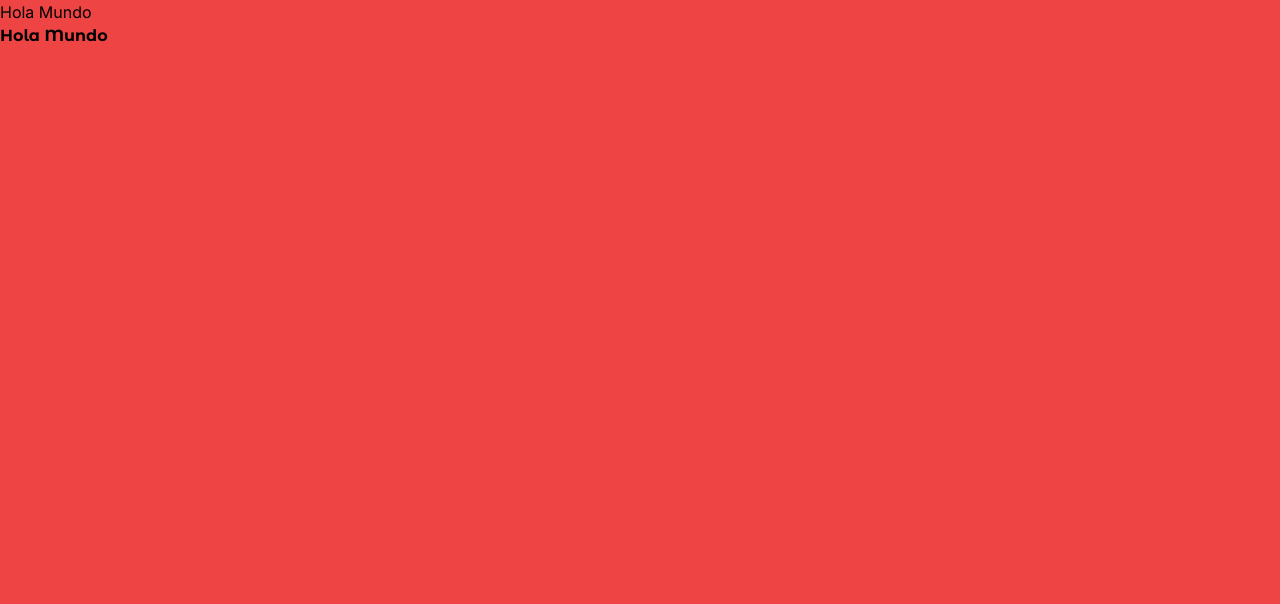
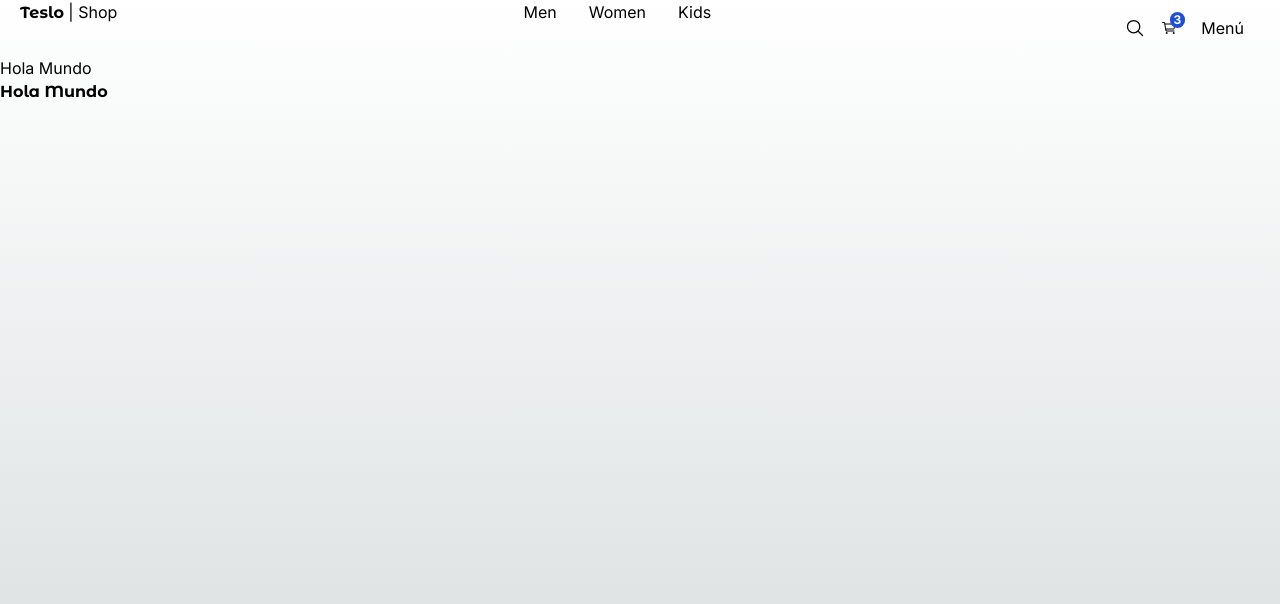
Before and after one commit to MemoSan27/next-teslo-shop, a Next.js app: page / in a window 1280 px wide. Shown: the top 604 px of the page. Built offline with nearby package versions, Linux system fonts and the light colour scheme.

Commit message:
Top menu added

```diff
--- a/src/app/(shop)/layout.tsx
+++ b/src/app/(shop)/layout.tsx
@@ -1,9 +1,11 @@
+import { TopMenu } from "@/components";
 
 export default function ShopLayout({ children}: {
  children: React.ReactNode;
 }) {
   return (
-    <main className="min-h-screen bg-red-500">
+    <main className="min-h-screen">
+      <TopMenu />
       { children }
     </main>
   );
--- a/src/components/index.ts
+++ b/src/components/index.ts
@@ -0,0 +1,4 @@
+
+
+
+export * from './ui/top-menu/TopMenu'
--- /dev/null
+++ b/src/components/ui/top-menu/TopMenu.tsx
@@ -0,0 +1,73 @@
+import Link from 'next/link'
+import { IoSearchOutline, IoCartOutline } from 'react-icons/io5'
+
+import { titleFont } from '@/config/fonts'
+
+
+export const TopMenu = () => {
+  return (
+    <nav className='flex px-5 justify-between w-full'>
+        {/* Logo */}
+        <div>
+            <Link
+                href='/'
+            >
+                <span className={`${titleFont.className} antialiased font-bold`}>Teslo</span>
+                <span> | Shop </span>
+            </Link>
+        </div>
+
+        { /* Center Menu */ }
+        <div className='hidden sm:block'>
+            <Link
+                className='m-2 p-2 rounded-md transition-all hover:bg-gray-100'
+                href="/category/men"
+            >
+                Men
+            </Link>
+
+            <Link
+                className='m-2 p-2 rounded-md transition-all hover:bg-gray-100'
+                href="/category/women"
+            >
+                Women
+            </Link>
+
+            <Link
+                className='m-2 p-2 rounded-md transition-all hover:bg-gray-100'
+                href="/category/kids"
+            >
+                Kids
+            </Link>
+        </div>
+
+        {/*Search, cart, menu */}
+        <div className='flex items-center'>
+            <Link
+                className='mx-2'
+                href="/search"
+            >
+                <IoSearchOutline className="w-5 h-5"/>
+            </Link>
+
+            <Link
+                className='mx-2'
+                href="/cart"
+            >
+                <div className='relative'>
+                    <span className='absolute text-xs rounded-full px-1 font-bold -top-2 -right-2 bg-blue-700 text-white'>
+                        3
+                    </span>
+                    <IoCartOutline />
+                </div>
+            </Link>
+
+            <button
+                className='m-2 p-2 rounded-md transition-all hover:bg-gray-100'
+            >
+                Menú
+            </button>
+        </div>
+    </nav>
+  )
+}
```
Also changed, not shown: package.json (+5 -4 lines), 1 other file (tests, documents, lock files or other folders).
